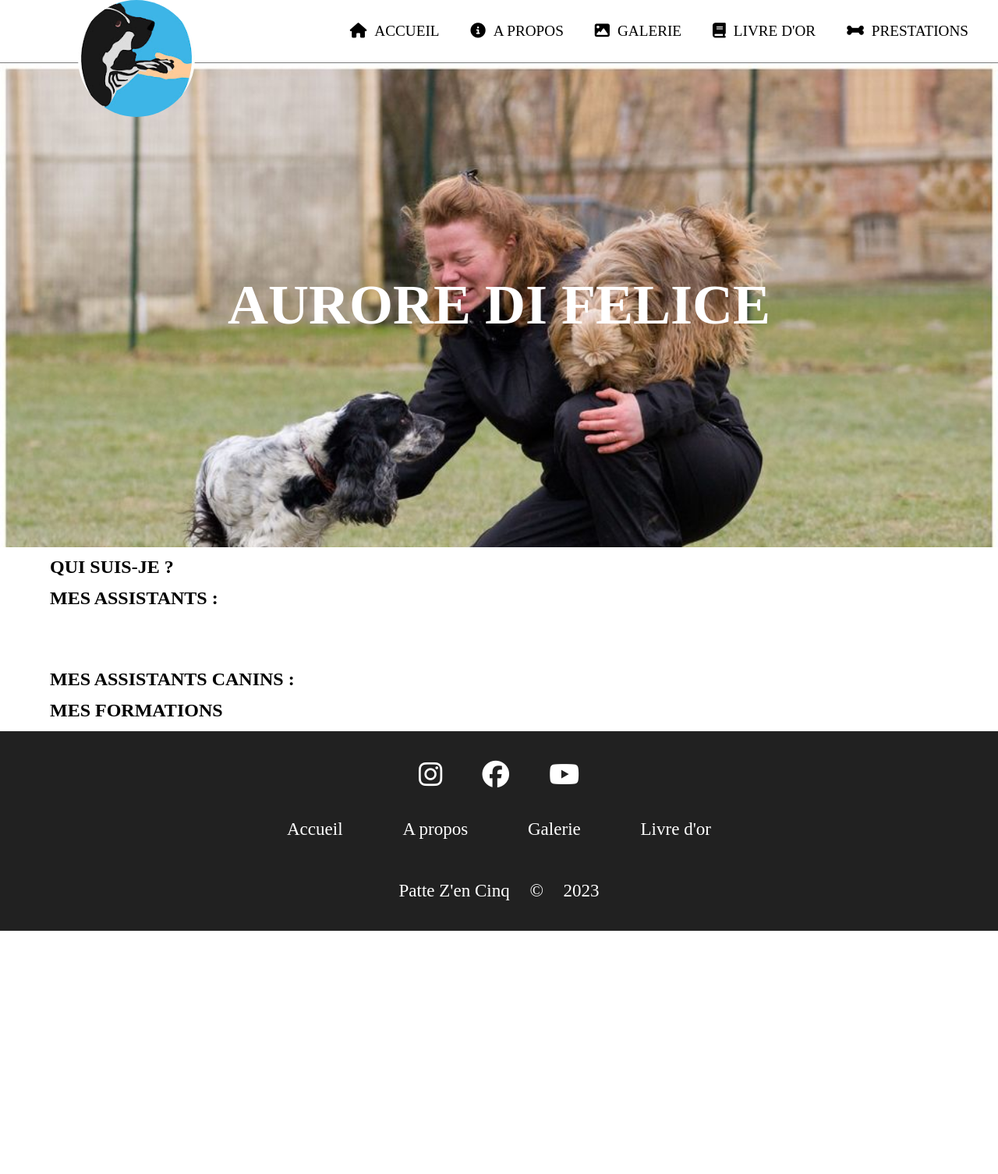
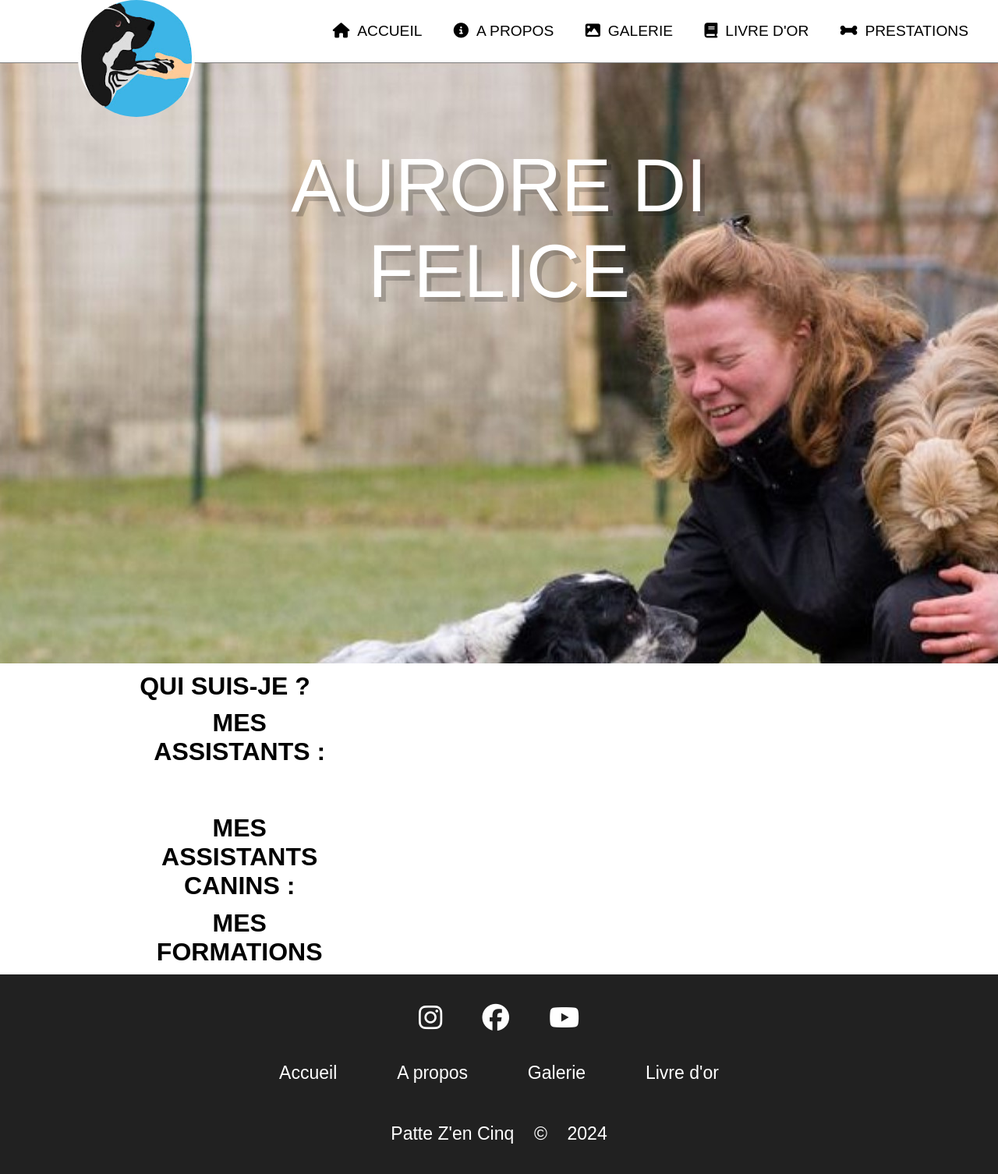
Before and after one commit to Helder-Salgueiro-Goncalves/D-p-t-pat-s-en-cinq, a PHP site: page /A_propos/A_propos.php in a window 1280 px wide. Shown: the whole page at 78% size. Before the commit the page ends 1194 px from the top, so only its background shows below. Run offline with PHP 8.4, Linux system fonts and the light colour scheme; data that the repository does not hold is empty; some libraries are stand-ins or nearby versions.

Commit message:
Page a propos finit

```diff
--- a/A_propos/A_propos.css
+++ b/A_propos/A_propos.css
@@ -4,30 +4,34 @@ body{
 }
 .menu-img{
     background-image: url(../assets/difelice.jpg);
-    background-size: cover;
+    background-size: auto;
     background-repeat: no-repeat;
-    display: flex;
     justify-content: center;
-    align-items: center;
-    text-align: center;
-    padding: 21%;
-    font-size: 300%;
-    color: white;
 }
 .details-container h2{
 display: flex;
 justify-content: flex-start;
 text-align: center;
-font-size: 150%;
+font-size: 200%;
 margin: 1% 70% 1% 5%;
 }
-.details-container p{
+.txt-presentation{
+    opacity: 100%;
+    color: white;
     display: flex;
     justify-content: center;
     align-items: center;
     text-align: center;
+    padding: 8% 25% 35% 25%;
+    font-size: 600%;
+    font-weight: 300%;
+    text-shadow: 6px 6px 0px rgba(0,0,0,0.2)
+}
+.details-container p{
+    text-align: center;
     padding: 2% 5% 2% 5%;
-    font-size: 150%;
+    font-size: 1.2vw;
+    line-height: 27px;
 }
 .details-container h3{
     display: flex;
@@ -37,6 +41,21 @@ margin: 1% 70% 1% 5%;
     padding: 2% 5% 0% 5%;
     font-size: 150%;
 }
+
+.s2{
+    display: flex;
+    flex-direction: column;
+    width: 80%;
+    margin-right: auto;
+    margin-left: auto;
+}
+
+@media screen and(max-width:765px){
+    .menu-img{
+      width: 120%;
+    }
+}
+
 @media (max-width : 900px) {
     .details-container h2{
         justify-content: center;
--- a/A_propos/A_propos.php
+++ b/A_propos/A_propos.php
@@ -29,6 +29,7 @@ $libelle_assistant = $libelle_assistant['assistant_libelle'];
 <html lang="en">
 
 <head>
+    <link rel="shortcut icon" type="image/x-icon" href="../assets/logo.ico"/>
     <meta charset="UTF-8">
     <meta http-equiv="X-UA-Compatible" content="IE=edge">
     <link rel="stylesheet" href="A_propos.css">
@@ -44,9 +45,9 @@ $libelle_assistant = $libelle_assistant['assistant_libelle'];
 <body>
     <section class="s1">
         <div class="menu-img">
-            <h1>
+            <p class="txt-presentation">
                 AURORE DI FELICE
-            </h1>
+            </p>
         </div>
     </section>
     <section class="s2">
--- a/galerie/galerie.php
+++ b/galerie/galerie.php
@@ -15,6 +15,7 @@ $liste = $query->fetchAll();
 <!DOCTYPE html>
 <html lang="en">
 <head>
+    <link rel="shortcut icon" type="image/x-icon" href="../assets/logo.ico"/>
     <meta charset="UTF-8">
     <meta http-equiv="X-UA-Compatible" content="IE=edge">
     <meta name="viewport" content="width=device-width, initial-scale=1.0">
--- a/includes/connexion_bdd/connexion_bdd.php
+++ b/includes/connexion_bdd/connexion_bdd.php
@@ -9,9 +9,3 @@ try {
 } catch (Exception $e) {
     echo "Erreur de connexion.";
 }
-
-
-$servername = "localhost";
-$username = "root";
-$password = "";
-$dbname = "math_index";
--- a/includes/footer/footer.php
+++ b/includes/footer/footer.php
@@ -26,7 +26,7 @@
             <a href="prestation/prestation.php">Prestations</a>
         </div>
         <div class="raccourci-container">
-            <a href="details/details.php">A propos</a>
+            <a href="A_propos/A_propos.php">A propos</a>
         </div>
         <div class="raccourci-container">
             <a href="galerie/galerie.php">Galerie</a>
@@ -43,7 +43,7 @@
             <p>©</p>
         </div>
         <div class="info-container">
-            <p>2023</p>
+            <p>2024</p>
         </div>
     </div>
 </footer>
--- a/includes/footer2/footer.php
+++ b/includes/footer2/footer.php
@@ -23,10 +23,10 @@
     </div>
     <div class="raccourci-footer">
         <div class="raccourci-container">
-            <a href=".././index.php">Accueil</a>
+            <a href="./../accueil.php">Accueil</a>
         </div>
         <div class="raccourci-container">
-            <a href="../details/details.php">A propos</a>
+            <a href="../A_propos/A_propos.php">A propos</a>
         </div>
         <div class="raccourci-container">
             <a href="../galerie/galerie.php">Galerie</a>
@@ -43,7 +43,7 @@
             <p>©</p>
         </div>
         <div class="info-container">
-            <p>2023</p>
+            <p>2024</p>
         </div>
     </div>
 </footer>
--- a/includes/header/header.css
+++ b/includes/header/header.css
@@ -5,7 +5,7 @@
     list-style: none;
   }
   body{
-    font-family: montserrat;
+    font-family: Arial;
   }
   nav{
     height: 80px;
--- a/livre_d'or/livre.php
+++ b/livre_d'or/livre.php
@@ -44,6 +44,7 @@ if ($_SERVER['REQUEST_METHOD'] === 'POST') {
 <html lang="en">
 
 <head>
+    <link rel="shortcut icon" type="image/x-icon" href="../assets/logo.ico"/>
     <meta charset="UTF-8">
     <meta http-equiv="X-UA-Compatible" content="IE=edge">
     <link rel="stylesheet" href="livre.css">
--- a/partenaire/partenaire.php
+++ b/partenaire/partenaire.php
@@ -15,6 +15,7 @@ $liste = $query->fetchAll();
 <!DOCTYPE html>
 <html lang="en">
 <head>
+    <link rel="shortcut icon" type="image/x-icon" href="../assets/logo.ico"/>
     <meta charset="UTF-8">
     <meta http-equiv="X-UA-Compatible" content="IE=edge">
     <link rel="stylesheet" href="partenaire.css">
--- a/prestation/prestation.php
+++ b/prestation/prestation.php
@@ -15,6 +15,7 @@ $liste = $query->fetchAll();
 <!DOCTYPE html>
 <html lang="en">
 <head>
+    <link rel="shortcut icon" type="image/x-icon" href="../assets/logo.ico"/>
     <meta charset="UTF-8">
     <meta http-equiv="X-UA-Compatible" content="IE=edge">
     <link rel="stylesheet" href="prestation.css">
```
Also changed, not shown: accueil.css (+6 -5 lines), accueil.php (+23 -8 lines), assets/difelice.jpg, assets/logo-teste.jpg (added), assets/logo.ico (added). Lines whose indentation alone changed are shown as unchanged.
